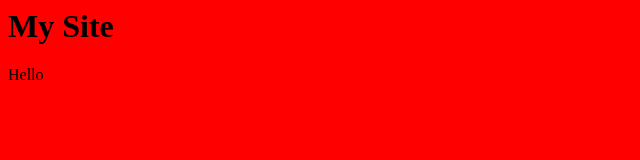
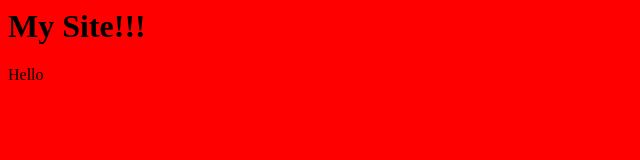
Before and after one commit to nutsinshell/demo, a plain HTML site: page index.html in a window 1280 px wide. Shown: the full height of the page, 0-640 px from the left. Drawn offline with Linux system fonts and the light colour scheme.

Commit message:
new title

```diff
--- a/index.html
+++ b/index.html
@@ -4,7 +4,7 @@
 	<title>My Site</title>
 </head>
 <body>
-	<h1>My Site</h1>
+	<h1>My Site!!!</h1>
 	<p>Hello</p>
 
 </body>
```
